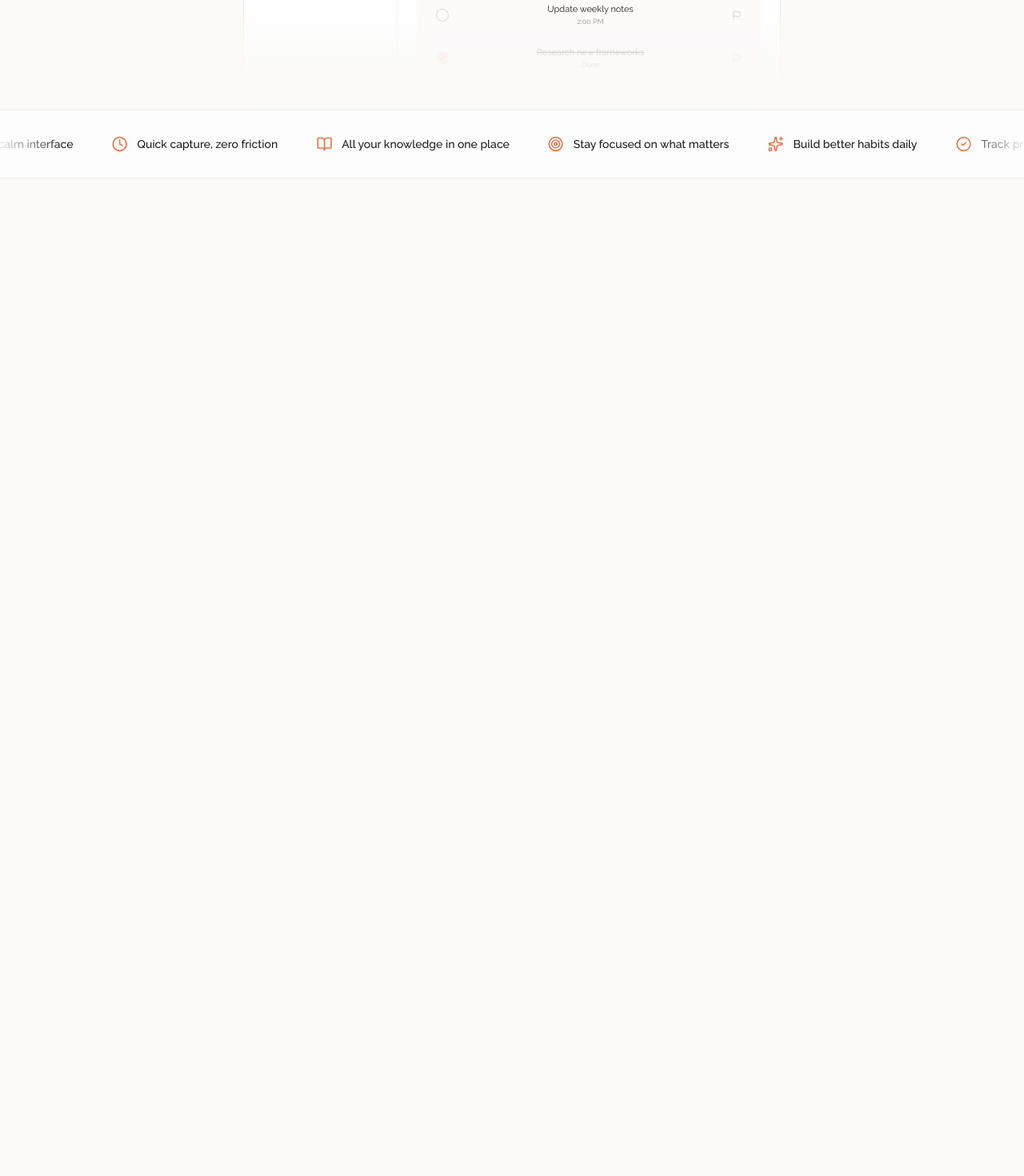
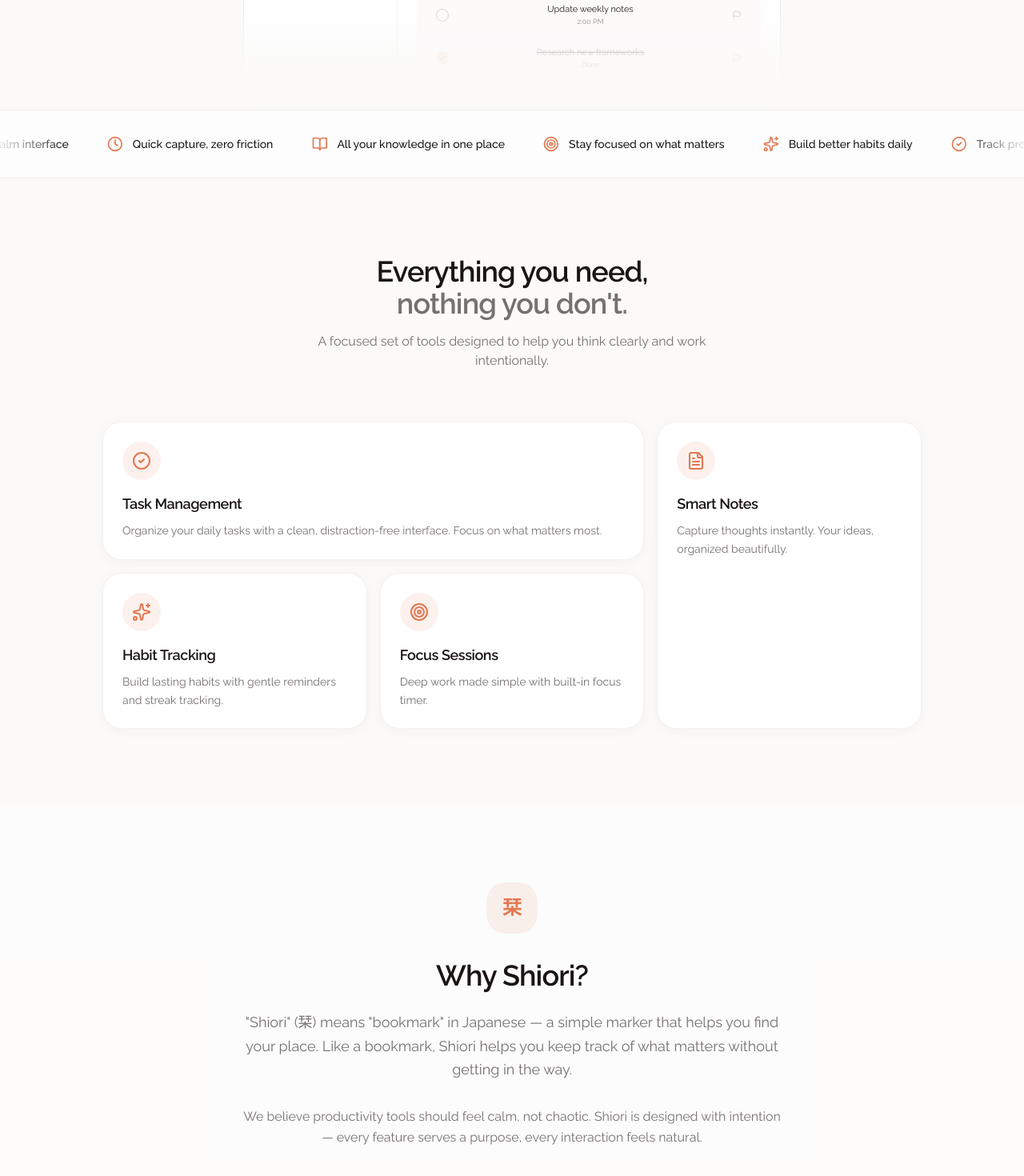
Before and after one commit to HarenaFiantso/shiori, a Next.js app: page / in a window 1280 px wide. Shown: the part 838-2308 px from the top of the page at 80% size. Before the commit the page ends 1061 px from the top, so only its background shows below. Built offline with nearby package versions, Linux system fonts and the light colour scheme.

Commit message:
feat: add about and features sections to landing page

```diff
--- a/app/globals.css
+++ b/app/globals.css
@@ -142,3 +142,15 @@
     @apply font-semibold tracking-tight;
   }
 }
+
+@layer components {
+  .bento-card {
+    @apply bg-card rounded-2xl p-6 transition-all duration-300 ease-out border border-border/40;
+    box-shadow: 0 2px 20px -4px oklch(0.2 0.01 20 / 0.06);
+  }
+
+  .bento-card:hover {
+    box-shadow: 0 8px 32px -8px oklch(0.2 0.01 20 / 0.12);
+    transform: translateY(-2px);
+  }
+}
--- a/app/page.tsx
+++ b/app/page.tsx
@@ -1,4 +1,4 @@
-import { AnimatedBackground, Benefits, Hero, Navigation } from '@/components/landing';
+import { About, AnimatedBackground, Benefits, Features, Hero, Navigation } from '@/components/landing';
 
 export default function Home() {
   return (
@@ -7,6 +7,8 @@
       <Navigation />
       <Hero />
       <Benefits />
+      <Features />
+      <About />
     </section>
   );
 }
--- /dev/null
+++ b/src/components/landing/about.tsx
@@ -0,0 +1,52 @@
+'use client'
+
+import { motion } from 'motion/react'
+
+export function About() {
+  return (
+    <section id="about" className="py-24 px-6 bg-card/30">
+        <div className="max-w-4xl mx-auto">
+          <div className="text-center">
+            <motion.div
+              initial={{ opacity: 0, scale: 0.9 }}
+              whileInView={{ opacity: 1, scale: 1 }}
+              viewport={{ once: true, margin: "-100px" }}
+              transition={{ duration: 0.5, ease: "easeOut" }}
+              className="w-16 h-16 rounded-2xl bg-primary/10 flex items-center justify-center mx-auto mb-8"
+            >
+              <span className="text-primary font-bold text-2xl">栞</span>
+            </motion.div>
+            <motion.h2
+              initial={{ opacity: 0, y: 30 }}
+              whileInView={{ opacity: 1, y: 0 }}
+              viewport={{ once: true, margin: "-100px" }}
+              transition={{ duration: 0.5, delay: 0.1, ease: "easeOut" }}
+              className="text-3xl sm:text-4xl font-semibold mb-6"
+            >
+              Why <span className="gradient-text">Shiori</span>?
+            </motion.h2>
+            <motion.p
+              initial={{ opacity: 0, y: 30 }}
+              whileInView={{ opacity: 1, y: 0 }}
+              viewport={{ once: true, margin: "-100px" }}
+              transition={{ duration: 0.5, delay: 0.2, ease: "easeOut" }}
+              className="text-muted-foreground text-lg leading-relaxed max-w-2xl mx-auto mb-8"
+            >
+              "Shiori" (栞) means "bookmark" in Japanese — a simple marker that helps you find your place.
+              Like a bookmark, Shiori helps you keep track of what matters without getting in the way.
+            </motion.p>
+            <motion.p
+              initial={{ opacity: 0, y: 30 }}
+              whileInView={{ opacity: 1, y: 0 }}
+              viewport={{ once: true, margin: "-100px" }}
+              transition={{ duration: 0.5, delay: 0.3, ease: "easeOut" }}
+              className="text-muted-foreground leading-relaxed max-w-2xl mx-auto"
+            >
+              We believe productivity tools should feel calm, not chaotic. Shiori is designed with
+              intention — every feature serves a purpose, every interaction feels natural.
+            </motion.p>
+          </div>
+        </div>
+      </section>
+  )
+}
--- a/src/components/landing/benefits.tsx
+++ b/src/components/landing/benefits.tsx
@@ -1,20 +1,20 @@
-"use client"
+'use client';
 
 import { BookOpen, CheckCircle2, Clock, Feather, Sparkles, Target } from 'lucide-react';
 import { motion } from 'motion/react';
 
 const benefits = [
-  { icon: Feather, text: "Minimal & calm interface" },
-  { icon: Clock, text: "Quick capture, zero friction" },
-  { icon: BookOpen, text: "All your knowledge in one place" },
-  { icon: Target, text: "Stay focused on what matters" },
-  { icon: Sparkles, text: "Build better habits daily" },
-  { icon: CheckCircle2, text: "Track progress effortlessly" },
+  { icon: Feather, text: 'Minimal & calm interface' },
+  { icon: Clock, text: 'Quick capture, zero friction' },
+  { icon: BookOpen, text: 'All your knowledge in one place' },
+  { icon: Target, text: 'Stay focused on what matters' },
+  { icon: Sparkles, text: 'Build better habits daily' },
+  { icon: CheckCircle2, text: 'Track progress effortlessly' },
 ];
 
 export function Benefits() {
   return (
-    <section className="py-8 border-y border-border/50 bg-card/50 overflow-hidden">
+    <section className="border-border/50 bg-card/50 overflow-hidden border-y py-8">
       <motion.div
         initial={{ opacity: 0 }}
         whileInView={{ opacity: 1 }}
@@ -22,24 +22,21 @@
         transition={{ duration: 0.6 }}
         className="relative"
       >
-          <div className="absolute left-0 top-0 bottom-0 w-20 bg-linear-to-r from-card/90 to-transparent z-10 pointer-events-none" />
-          <div className="absolute right-0 top-0 bottom-0 w-20 bg-linear-to-l from-card/90 to-transparent z-10 pointer-events-none" />
+        <div className="from-card/90 pointer-events-none absolute top-0 bottom-0 left-0 z-10 w-20 bg-linear-to-r to-transparent" />
+        <div className="from-card/90 pointer-events-none absolute top-0 right-0 bottom-0 z-10 w-20 bg-linear-to-l to-transparent" />
         <motion.div
           animate={{ x: [0, -600] }}
-            transition={{ duration: 25, repeat: Infinity, ease: "linear" }}
+          transition={{ duration: 25, repeat: Infinity, ease: 'linear' }}
           className="flex gap-12 px-8 whitespace-nowrap"
         >
           {[...benefits, ...benefits].map((benefit, index) => (
-              <div
-                key={`${benefit.text}-${index}`}
-                className="flex items-center gap-3 shrink-0"
-              >
-                <benefit.icon className="w-5 h-5 text-primary" />
+            <div key={`${benefit.text}-${index}`} className="flex shrink-0 items-center gap-3">
+              <benefit.icon className="text-primary h-5 w-5" />
               <span className="text-sm font-medium">{benefit.text}</span>
             </div>
           ))}
         </motion.div>
       </motion.div>
     </section>
-  )
+  );
 }
--- /dev/null
+++ b/src/components/landing/features.tsx
@@ -0,0 +1,75 @@
+'use client';
+
+import { CheckCircle2, FileText, Sparkles, Target } from 'lucide-react';
+import { motion } from 'motion/react';
+
+const features = [
+  {
+    icon: CheckCircle2,
+    title: 'Task Management',
+    description: 'Organize your daily tasks with a clean, distraction-free interface. Focus on what matters most.',
+    className: 'md:col-span-2 md:row-span-1',
+  },
+  {
+    icon: FileText,
+    title: 'Smart Notes',
+    description: 'Capture thoughts instantly. Your ideas, organized beautifully.',
+    className: 'md:col-span-1 md:row-span-2',
+  },
+  {
+    icon: Sparkles,
+    title: 'Habit Tracking',
+    description: 'Build lasting habits with gentle reminders and streak tracking.',
+    className: 'md:col-span-1 md:row-span-1',
+  },
+  {
+    icon: Target,
+    title: 'Focus Sessions',
+    description: 'Deep work made simple with built-in focus timer.',
+    className: 'md:col-span-1 md:row-span-1',
+  },
+];
+
+export function Features() {
+  return (
+    <section id="features" className="px-6 py-24">
+      <div className="mx-auto max-w-5xl">
+        <motion.div
+          initial={{ opacity: 0, y: 40 }}
+          whileInView={{ opacity: 1, y: 0 }}
+          viewport={{ once: true, margin: '-100px' }}
+          transition={{ duration: 0.6, ease: 'easeOut' }}
+          className="mb-16 text-center"
+        >
+          <h2 className="mb-4 text-3xl font-semibold sm:text-4xl">
+            Everything you need,
+            <br />
+            <span className="text-muted-foreground">nothing you don't.</span>
+          </h2>
+          <p className="text-muted-foreground mx-auto max-w-lg">
+            A focused set of tools designed to help you think clearly and work intentionally.
+          </p>
+        </motion.div>
+        <div className="grid grid-cols-1 gap-4 md:grid-cols-3">
+          {features.map((feature, index) => (
+            <motion.div
+              key={feature.title}
+              initial={{ opacity: 0, y: 30 }}
+              whileInView={{ opacity: 1, y: 0 }}
+              viewport={{ once: true, margin: '-50px' }}
+              transition={{ duration: 0.5, delay: index * 0.1, ease: 'easeOut' }}
+              whileHover={{ y: -4, transition: { duration: 0.2 } }}
+              className={`bento-card group cursor-default ${feature.className}`}
+            >
+              <div className="bg-primary/10 group-hover:bg-primary/15 mb-4 flex h-12 w-12 items-center justify-center rounded-2xl transition-colors">
+                <feature.icon className="text-primary h-6 w-6" />
+              </div>
+              <h3 className="mb-2 text-lg font-semibold">{feature.title}</h3>
+              <p className="text-muted-foreground text-sm leading-relaxed">{feature.description}</p>
+            </motion.div>
+          ))}
+        </div>
+      </div>
+    </section>
+  );
+}
--- a/src/components/landing/index.ts
+++ b/src/components/landing/index.ts
@@ -3,3 +3,5 @@
 export * from './hero';
 export * from './app-preview';
 export * from './benefits';
+export * from './features';
+export * from './about';
```
Lines whose indentation alone changed are shown as unchanged.
